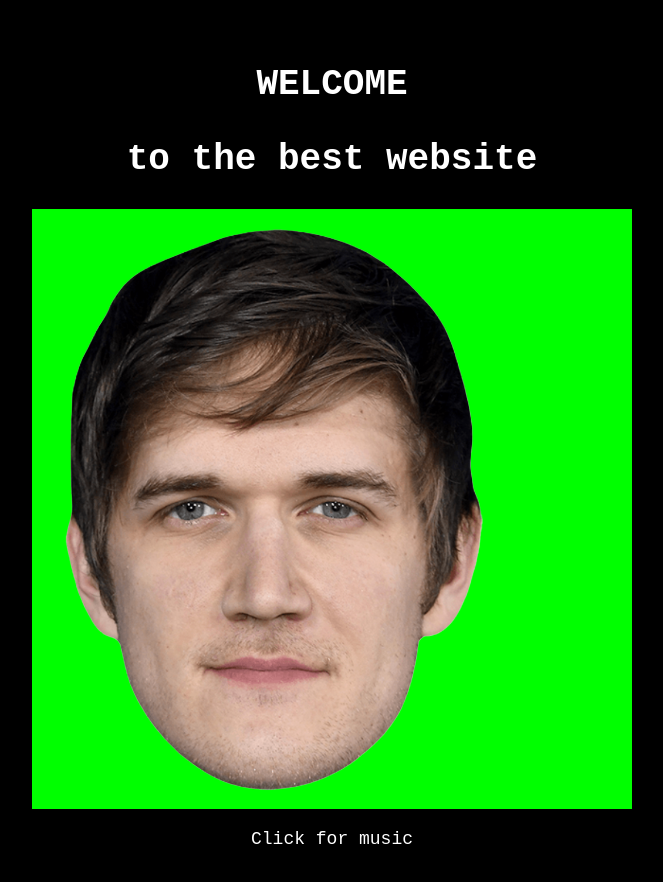
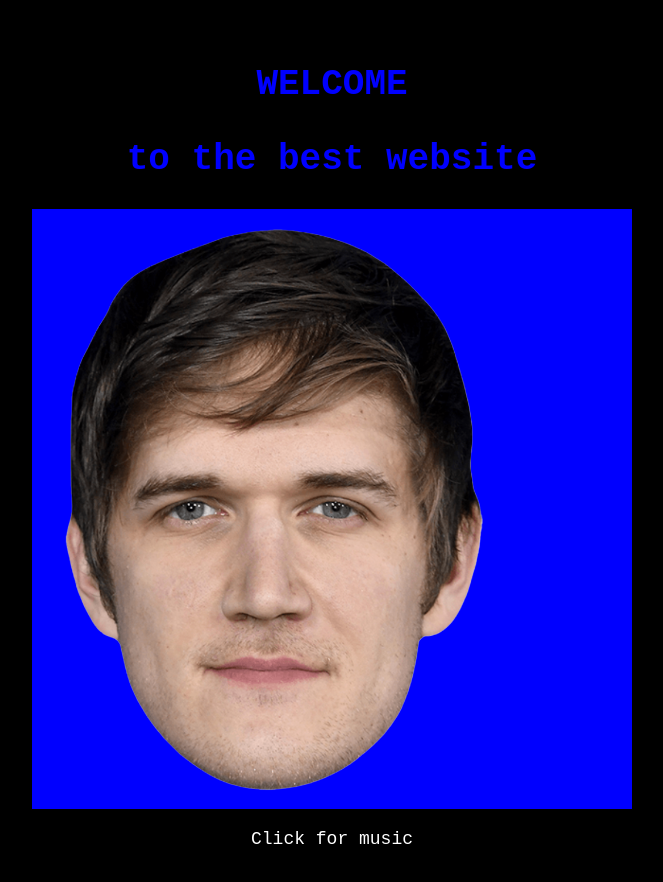
Before and after one commit to TanviMishra/TanviMishra, a plain HTML site: page index.html in a window 1280 px wide. Shown: the whole page, without its empty margins (316-979 px from the left). Drawn offline with Linux system fonts and the light colour scheme.

Commit message:
Update style.css

```diff
--- a/style.css
+++ b/style.css
@@ -13,13 +13,14 @@ body {
     background: rgba(0,0,0);
 }
 .imagesize{
-    background: rgba(0,255,0);
+    background: rgba(0,0,255);
     margin: auto;
     width: 600px;
     height: 600px;
 }
 h1{
     text-align: center;
+    color: rgba(0,0,255);
 }
 img {
     height: 600px;
```
